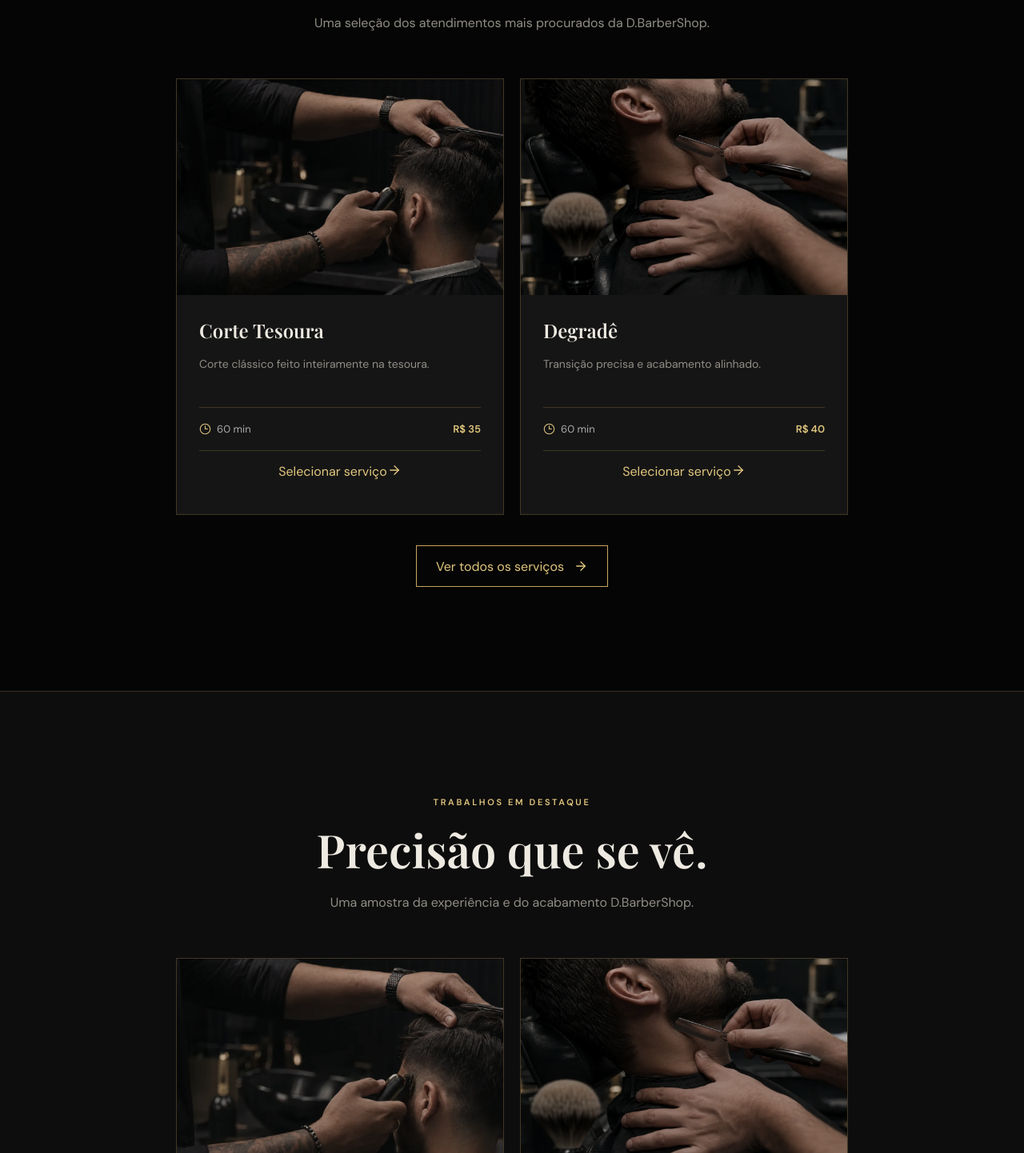
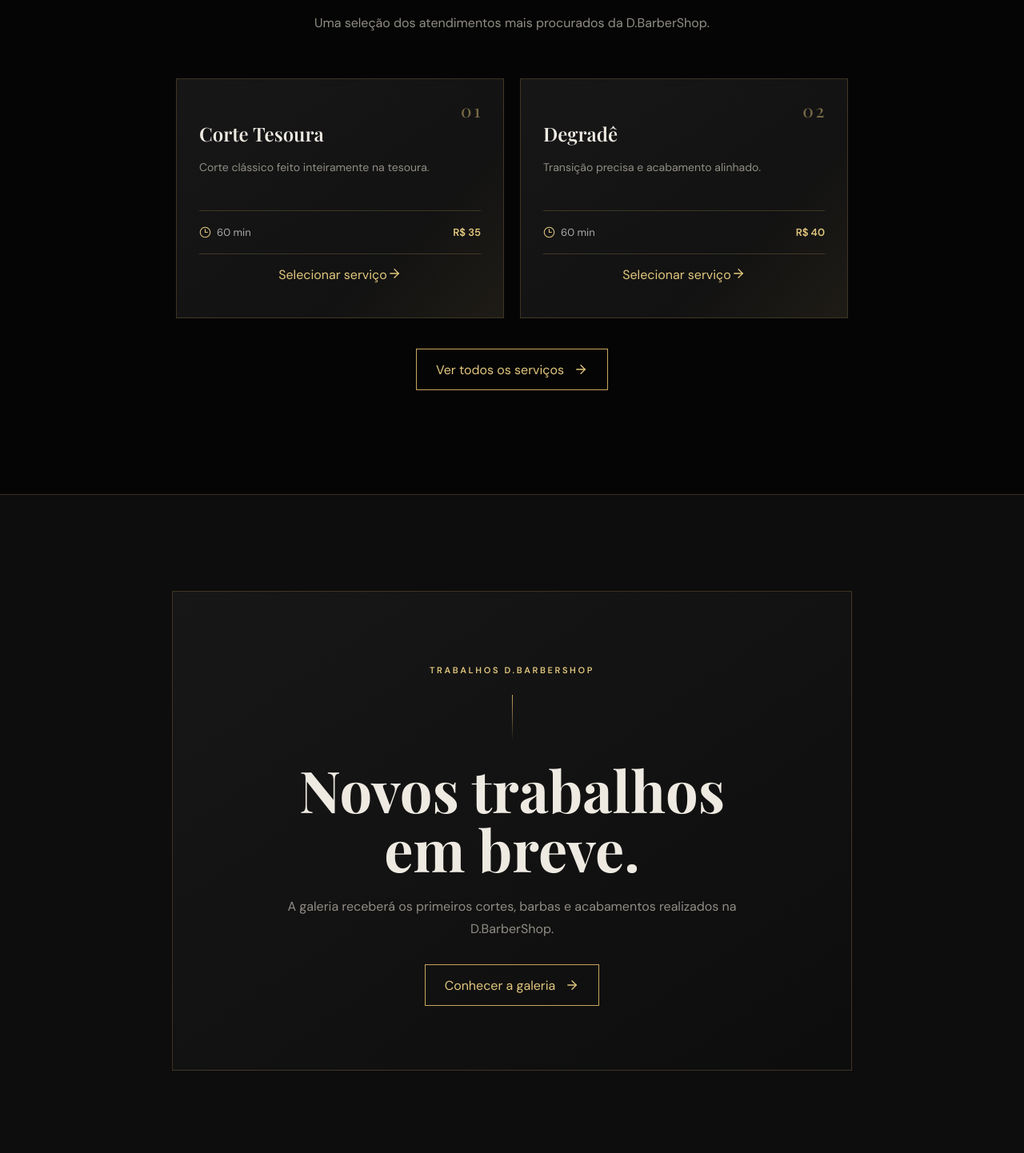
Before and after one commit to byeduardaanjos/DBarberShop, a Next.js app: page / in a window 1280 px wide. Shown: the part 1328-2770 px from the top of the page at 80% size. Built offline with nearby package versions, Linux system fonts and the light colour scheme.

Commit message:
Remove fotos fictícias dos serviços e da galeria
* Prepara serviços e galeria sem fotos fictícias

* Prepara serviços e galeria sem fotos fictícias

* Prepara serviços e galeria sem fotos fictícias

* Prepara serviços e galeria sem fotos fictícias

```diff
--- a/app/globals.css
+++ b/app/globals.css
@@ -567,3 +567,91 @@ a:focus-visible,button:focus-visible,input:focus-visible,select:focus-visible,te
   .calendar-header strong span{font-size:10px}
   .calendar-legend{display:none}
 }
+
+/* Honest launch state: image-free services and gallery */
+.service-card-no-image{
+  position:relative;
+  min-height:300px;
+  display:flex;
+  align-items:flex-end;
+  overflow:hidden;
+  background:linear-gradient(145deg,#171717,#101010);
+}
+.service-card-no-image::before{
+  content:"";
+  position:absolute;
+  inset:0;
+  background:linear-gradient(135deg,transparent 68%,rgba(200,164,93,.08));
+  pointer-events:none;
+}
+.service-card-no-image .service-body{position:relative;z-index:1;width:100%}
+.service-index{
+  position:absolute;
+  top:24px;
+  right:26px;
+  color:rgba(226,199,126,.48);
+  font-family:'Playfair Display',serif;
+  font-size:22px;
+  letter-spacing:.12em;
+}
+.gallery-coming-soon{
+  max-width:850px;
+  margin:auto;
+  padding:80px 7vw;
+  text-align:center;
+  background:linear-gradient(145deg,#171717,#0d0d0d);
+  border:1px solid var(--line);
+}
+.gallery-line{
+  width:1px;
+  height:58px;
+  margin:24px auto;
+  display:block;
+  background:linear-gradient(var(--gold),transparent);
+}
+.gallery-coming-soon h2,.gallery-empty h2{
+  margin:0 0 22px;
+  font-family:'Playfair Display',serif;
+  font-size:clamp(44px,6vw,72px);
+  line-height:1.02;
+}
+.gallery-coming-soon>p:not(.eyebrow),.gallery-empty>p:not(.eyebrow){
+  max-width:580px;
+  margin:0 auto 30px;
+  color:var(--muted);
+  line-height:1.75;
+}
+.gallery-coming-soon .outline-cta{
+  display:inline-flex;
+  align-items:center;
+  justify-content:center;
+  text-decoration:none;
+}
+.gallery-empty{
+  max-width:900px;
+  margin:auto;
+  padding:90px 7vw;
+  text-align:center;
+  background:linear-gradient(145deg,#171717,#0c0c0c);
+  border:1px solid var(--line);
+}
+.gallery-empty-mark{
+  width:78px;
+  height:78px;
+  margin:0 auto 32px;
+  display:grid;
+  place-items:center;
+  color:var(--gold-light);
+  font-family:'Playfair Display',serif;
+  font-size:38px;
+  border:1px solid var(--gold);
+  border-radius:50%;
+}
+.gallery-empty-actions{display:flex;justify-content:center;gap:12px;flex-wrap:wrap}
+.gallery-empty-actions a{text-decoration:none}
+@media(max-width:800px){
+  .service-card-no-image{min-height:250px}
+  .gallery-coming-soon,.gallery-empty{padding:58px 22px}
+  .gallery-empty-actions{flex-direction:column}
+  .gallery-empty-actions a{width:100%}
+}
--- a/app/page.tsx
+++ b/app/page.tsx
@@ -115,9 +115,9 @@ export default function Home() {
 
     <section className="pillars"><article><b>01</b><h3>Atendimento individual</h3><p>Uma experiência pensada no seu estilo e no seu tempo.</p></article><article><b>02</b><h3>Técnica e precisão</h3><p>Acabamento cuidadoso, do primeiro ao último detalhe.</p></article><article><b>03</b><h3>Ambiente premium</h3><p>Conforto, discrição e uma atmosfera feita para você.</p></article></section>
 
-    <section className="services" id="servicos"><div className="section-title"><p className="eyebrow">SERVIÇOS EM DESTAQUE</p><h2>Escolha sua experiência.</h2><p>Uma seleção dos atendimentos mais procurados da D.BarberShop.</p></div><div className="service-grid featured-services">{services.slice(0,2).map(item=><article className="service-card" key={item.name}><div className="service-image" style={{backgroundImage:`url(${item.image})`}}/><div className="service-body"><div><h3>{item.name}</h3><p>{item.detail}</p></div><div className="service-meta"><span><Clock3/>{item.time}</span><strong>{item.price}</strong></div><button onClick={() => openBooking(item.name)}><span>Selecionar serviço</span><ArrowRight/></button></div></article>)}</div><div className="all-services-link"><a className="outline-cta icon-link" href="/servicos"><span>Ver todos os serviços</span><ArrowRight/></a></div></section>
+    <section className="services" id="servicos"><div className="section-title"><p className="eyebrow">SERVIÇOS EM DESTAQUE</p><h2>Escolha sua experiência.</h2><p>Uma seleção dos atendimentos mais procurados da D.BarberShop.</p></div><div className="service-grid featured-services">{services.slice(0,2).map((item,index)=><article className="service-card service-card-no-image" key={item.name}><span className="service-index">0{index+1}</span><div className="service-body"><div><h3>{item.name}</h3><p>{item.detail}</p></div><div className="service-meta"><span><Clock3/>{item.time}</span><strong>{item.price}</strong></div><button onClick={() => openBooking(item.name)}><span>Selecionar serviço</span><ArrowRight/></button></div></article>)}</div><div className="all-services-link"><a className="outline-cta icon-link" href="/servicos"><span>Ver todos os serviços</span><ArrowRight/></a></div></section>
 
-    <section className="work" id="trabalhos"><div className="section-title"><p className="eyebrow">TRABALHOS EM DESTAQUE</p><h2>Precisão que se vê.</h2><p>Uma amostra da experiência e do acabamento D.BarberShop.</p></div><div className="work-preview-grid"><article className="work-card"><img src="/images/imperium-hero-v3.webp" alt="Acabamento de corte masculino"/><div><h3>Corte e acabamento</h3><p>Precisão construída em cada detalhe.</p></div></article><article className="work-card"><img src="/images/imperium-barba-v3.webp" alt="Acabamento de barba com navalha"/><div><h3>Barba e contorno</h3><p>Linhas definidas e finalização cuidadosa.</p></div></article></div><div className="all-services-link"><a className="outline-cta icon-link" href="/trabalhos"><span>Ver todos os trabalhos</span><ArrowRight/></a></div></section>
+    <section className="work" id="trabalhos"><div className="gallery-coming-soon"><p className="eyebrow">TRABALHOS D.BARBERSHOP</p><span className="gallery-line"/><h2>Novos trabalhos<br/>em breve.</h2><p>A galeria receberá os primeiros cortes, barbas e acabamentos realizados na D.BarberShop.</p><a className="outline-cta icon-link" href="/trabalhos"><span>Conhecer a galeria</span><ArrowRight/></a></div></section>
 
     <section className="about about-editorial" id="sobre"><div className="about-copy"><p className="eyebrow">SOBRE A D.BARBERSHOP</p><h2>Atendimento individual.<br/>Resultado com identidade.</h2><p>A D.BarberShop é uma barbearia de atendimento individual em Biguaçu. Cada serviço começa com uma conversa sobre estilo, rotina e preferência para que o resultado tenha precisão e combine com cada cliente.</p><ul><li>Atendimento com hora marcada</li><li>Consultoria antes do corte</li><li>Finalização e orientação de cuidados</li></ul><button className="outline-cta" onClick={() => openBooking()}>Agendar atendimento</button></div></section>
 
--- a/app/servicos/page.tsx
+++ b/app/servicos/page.tsx
@@ -19,7 +19,7 @@ export default function ServicesPage() {
   return <main className="services-page">
     <InnerHeader/>
     <section className="services-page-hero"><p className="eyebrow">SERVIÇOS D.BARBERSHOP</p><h1>Escolha o cuidado<br/>ideal para você.</h1><p>Conheça os serviços, valores e duração de cada atendimento.</p></section>
-    <section className="services-catalog"><div className="service-grid">{services.map(item=><article className="service-card" key={item.name}><div className="service-image" style={{backgroundImage:`url(${item.image})`}}/><div className="service-body"><div><h3>{item.name}</h3><p>{item.detail}</p></div><div className="service-meta"><span><Clock3/>{item.time}</span><strong>{item.price}</strong></div><a className="catalog-book icon-link" href={`/?servico=${encodeURIComponent(item.name)}`}><span>Agendar este serviço</span><ArrowRight/></a></div></article>)}</div><p className="catalog-note">Todos os atendimentos são individuais e realizados com horário marcado.</p></section>
+    <section className="services-catalog"><div className="service-grid">{services.map((item,index)=><article className="service-card service-card-no-image" key={item.name}><span className="service-index">{String(index+1).padStart(2,"0")}</span><div className="service-body"><div><h3>{item.name}</h3><p>{item.detail}</p></div><div className="service-meta"><span><Clock3/>{item.time}</span><strong>{item.price}</strong></div><a className="catalog-book icon-link" href={`/?servico=${encodeURIComponent(item.name)}`}><span>Agendar este serviço</span><ArrowRight/></a></div></article>)}</div><p className="catalog-note">Todos os atendimentos são individuais e realizados com horário marcado.</p></section>
     <footer><a href="/" className="brand brand-logo footer-brand" aria-label="Página inicial da D.BarberShop"><img src="/images/dbarbershop-wordmark.webp" alt="D.BarberShop"/></a><span>Biguaçu — Santa Catarina</span><span>© 2026</span></footer>
   </main>;
 }
```
Also changed, not shown: app/trabalhos/page.tsx (+3 -9 lines).
